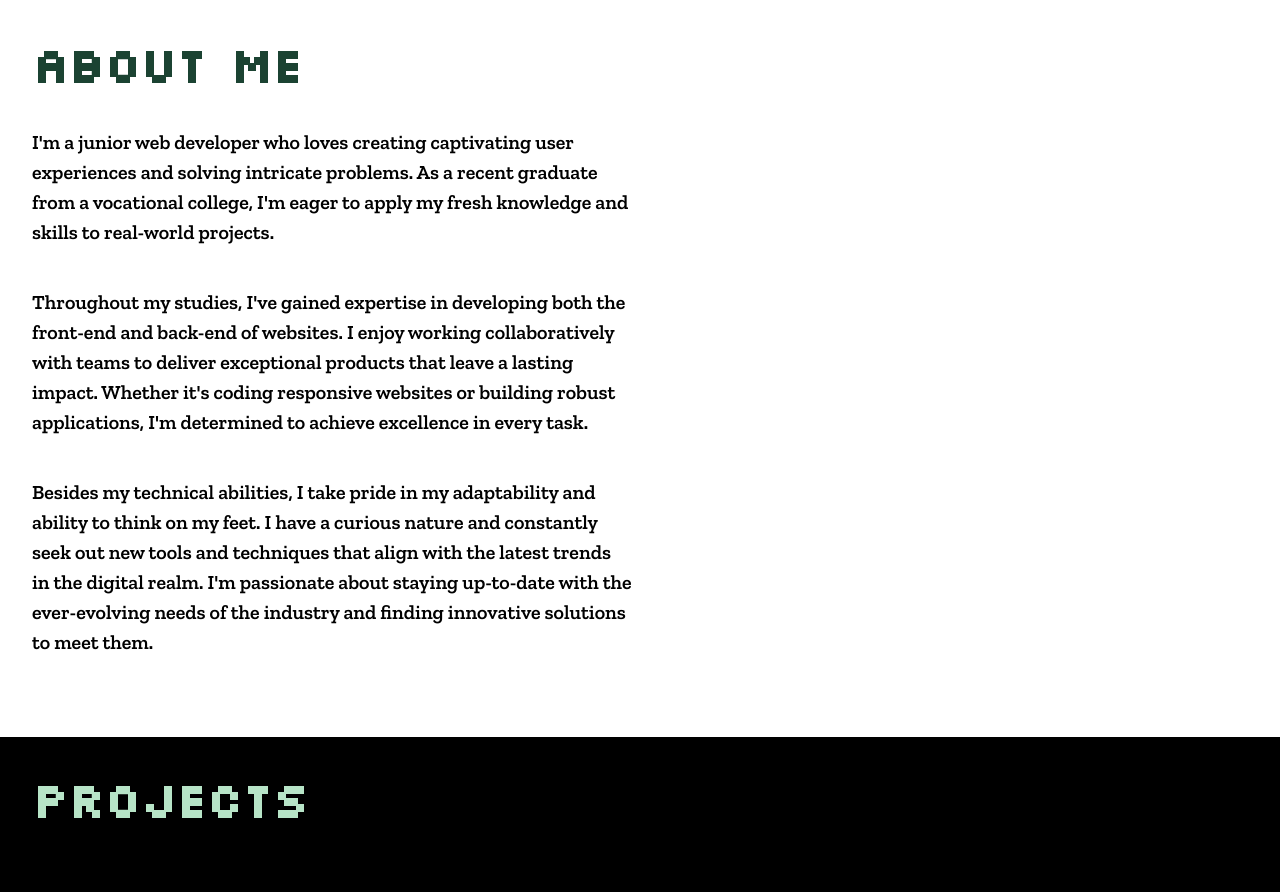
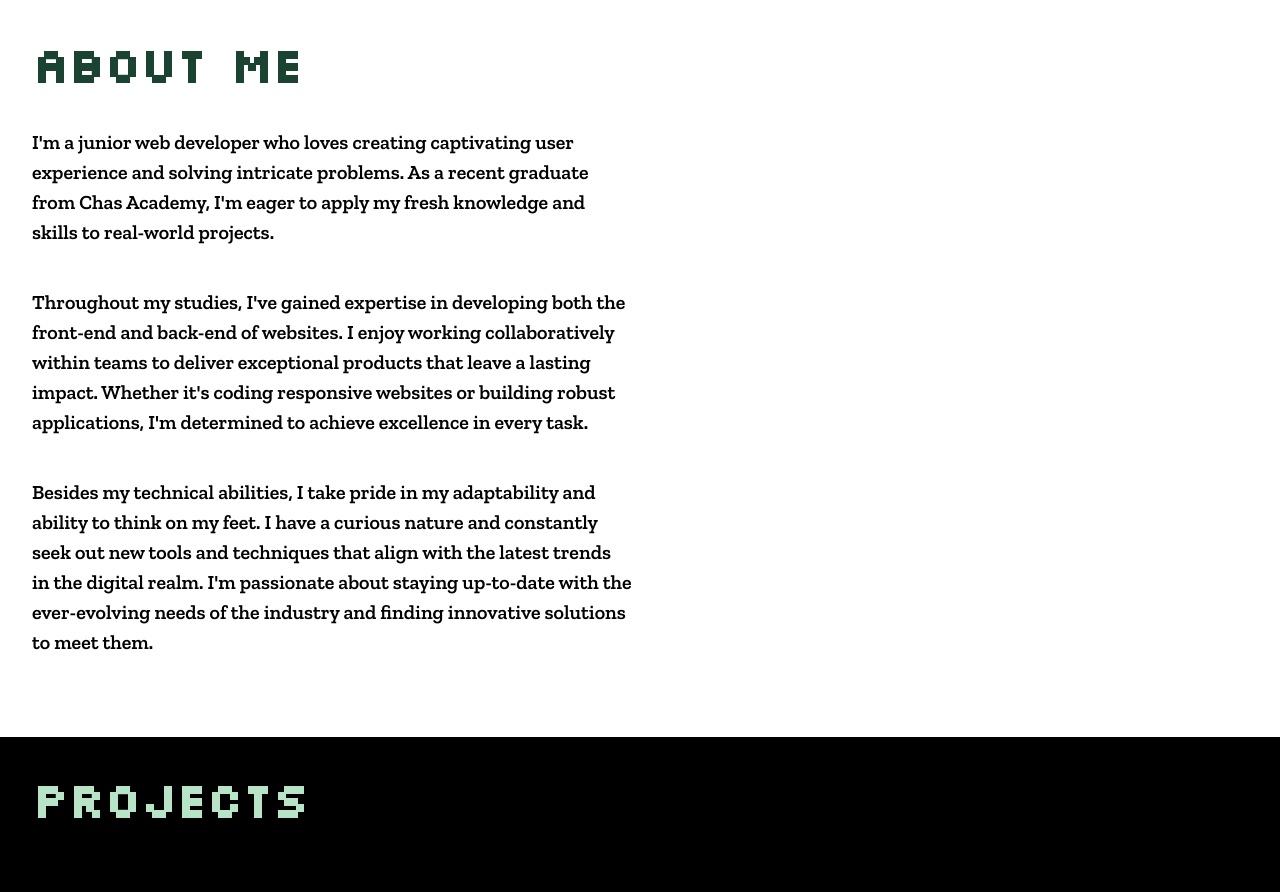
Before and after one commit to Albatraoz12/Portfolio, a React (Vite) app: page / in a window 1280 px wide. Shown: the part 1120-2012 px from the top of the page. Built offline with nearby package versions, Linux system fonts and the light colour scheme; grey boxes are pictures that could not be loaded.

Commit message:
update text

```diff
--- a/src/components/About/About.jsx
+++ b/src/components/About/About.jsx
@@ -8,14 +8,14 @@ const About = () => {
         <div className='about-wrapper'>
           <p className='about-paragraph'>
             I&apos;m a junior web developer who loves creating captivating user
-            experiences and solving intricate problems. As a recent graduate
-            from a vocational college, I&apos;m eager to apply my fresh
-            knowledge and skills to real-world projects.
+            experience and solving intricate problems. As a recent graduate from
+            Chas Academy, I&apos;m eager to apply my fresh knowledge and skills
+            to real-world projects.
           </p>
           <p className='about-paragraph'>
             Throughout my studies, I&apos;ve gained expertise in developing both
             the front-end and back-end of websites. I enjoy working
-            collaboratively with teams to deliver exceptional products that
+            collaboratively within teams to deliver exceptional products that
             leave a lasting impact. Whether it&apos;s coding responsive websites
             or building robust applications, I&apos;m determined to achieve
             excellence in every task.
```
